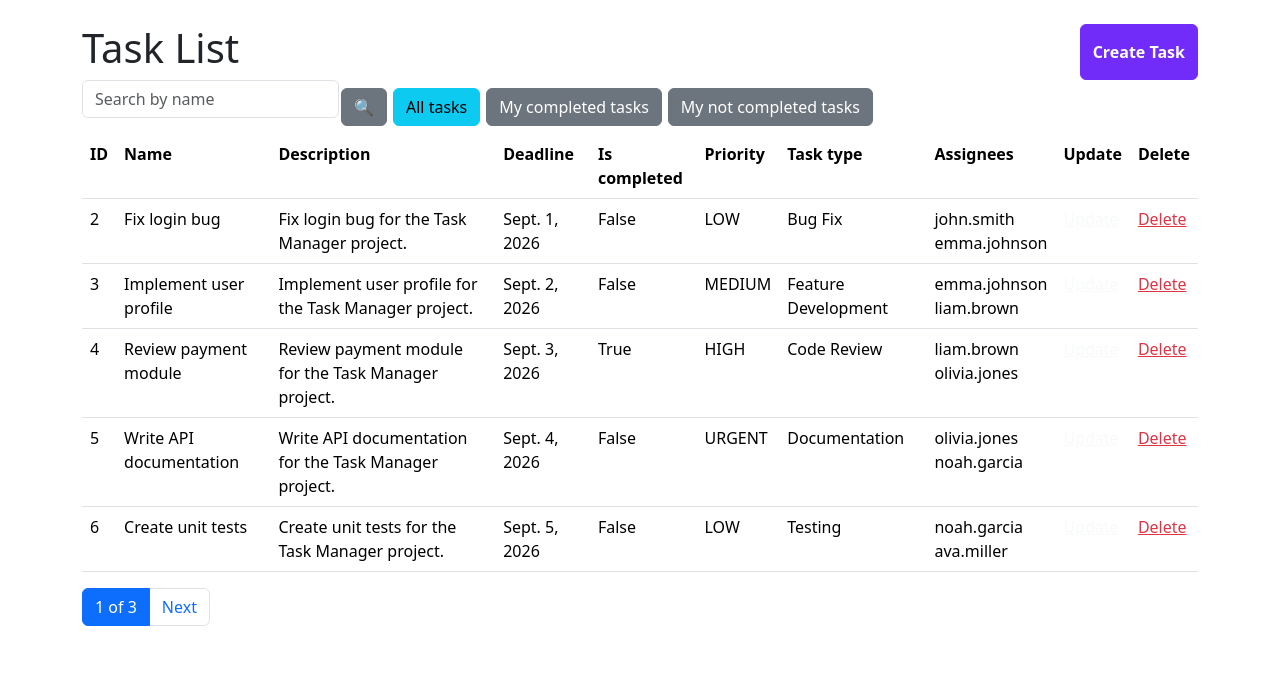
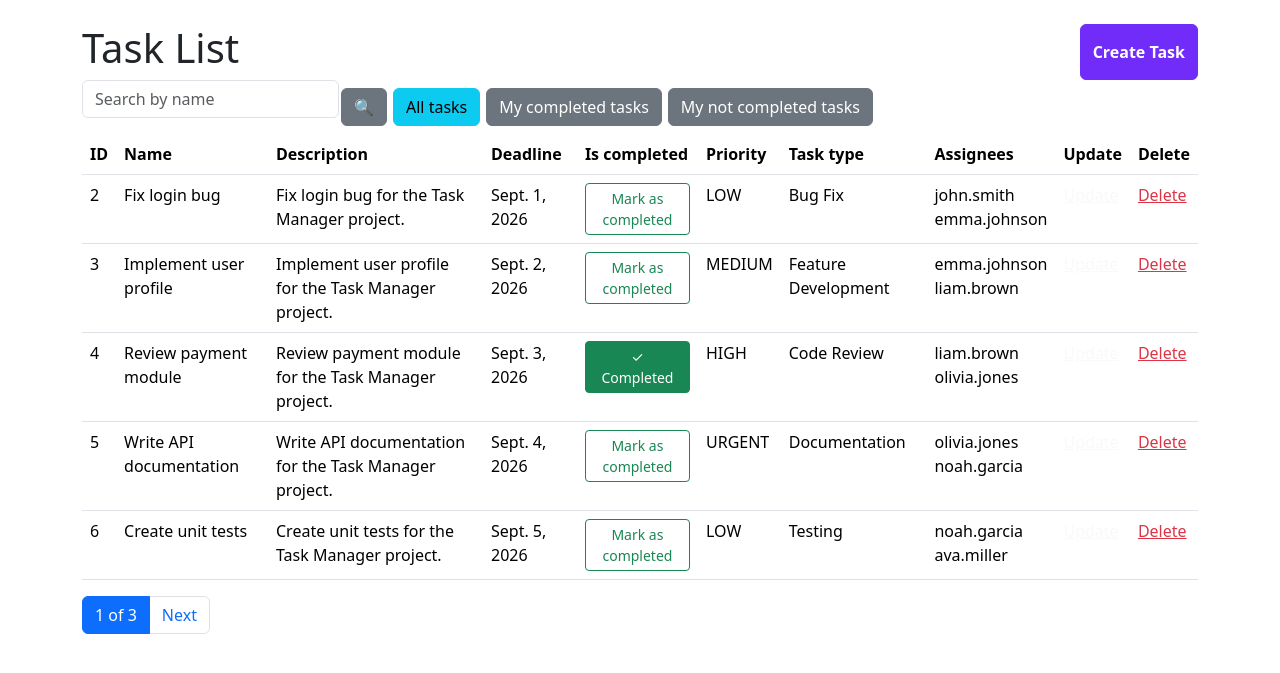
Before and after one commit to pavliukkk/task-manager, a Django app: page /tasks/ in a window 1280 px wide. Shown: the part 73-746 px from the top of the page. Run offline with Django 5.2, Linux system fonts and the light colour scheme; a user stored in the database is signed in; data comes from the database, SQL or seed files in the repository; some libraries are stand-ins or nearby versions.

Commit message:
created complete_task_form.html for marking complete/not complete task and added form in task_list.html

```diff
--- /dev/null
+++ b/templates/includes/complete_task_form.html
@@ -0,0 +1,16 @@
+<form method="post" action="{% url 'task_manager:task-complete' task.pk %}">
+  {% csrf_token %}
+
+  <button type="submit" style="width: 100%" class="btn btn-sm
+        {% if task.is_completed %}
+            btn-success cancel-complete">
+  {% else %}
+    btn-outline-success">
+  {% endif %}
+  {% if task.is_completed %}
+    <span>✓ Completed</span>
+  {% else %}
+    Mark as completed
+  {% endif %}
+  </button>
+</form>
--- a/templates/task_manager/task_list.html
+++ b/templates/task_manager/task_list.html
@@ -54,7 +54,7 @@
             <td>{{ task.name }}</td>
             <td>{{ task.description }}</td>
             <td>{{ task.deadline }}</td>
-            <td>{{ task.is_completed }}</td>
+            <td>{% include "includes/complete_task_form.html" %}</td>
             <td>{{ task.priority }}</td>
             <td>{{ task.task_type }}</td>
             <td>
```
